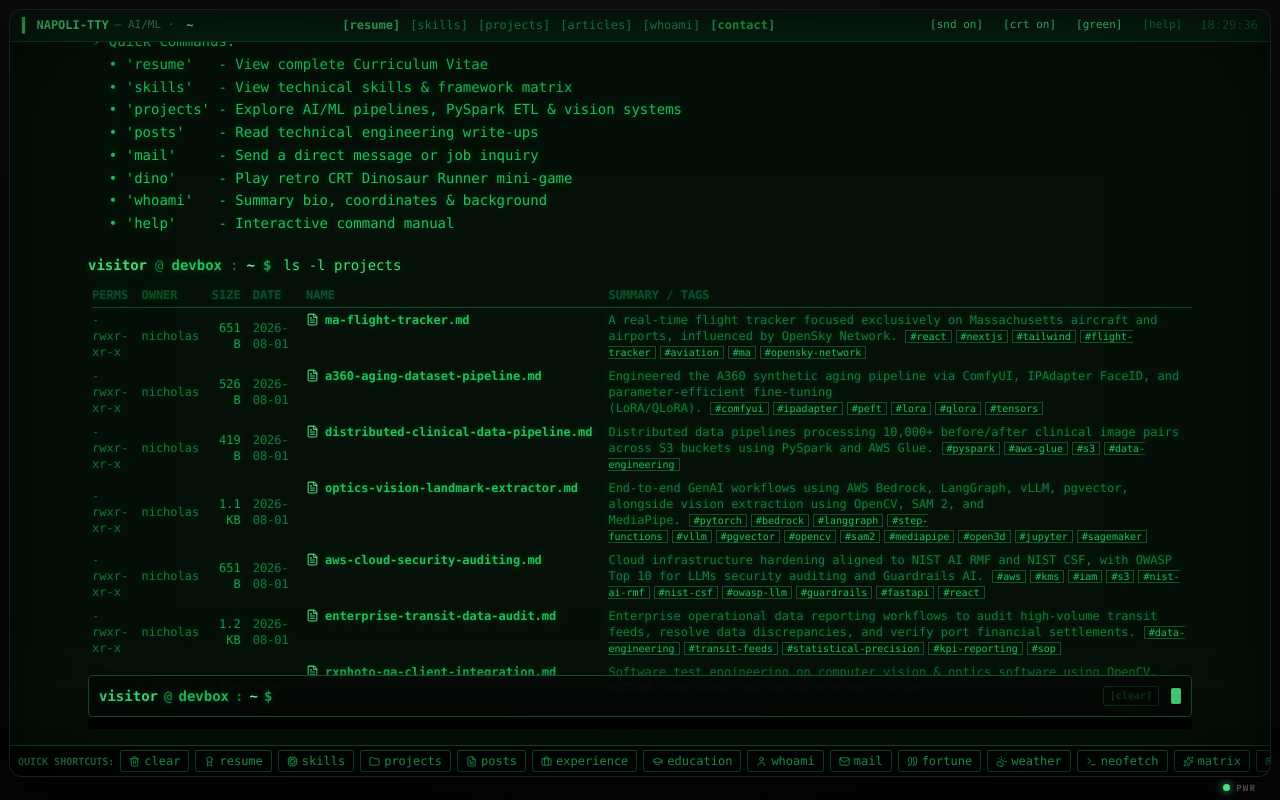
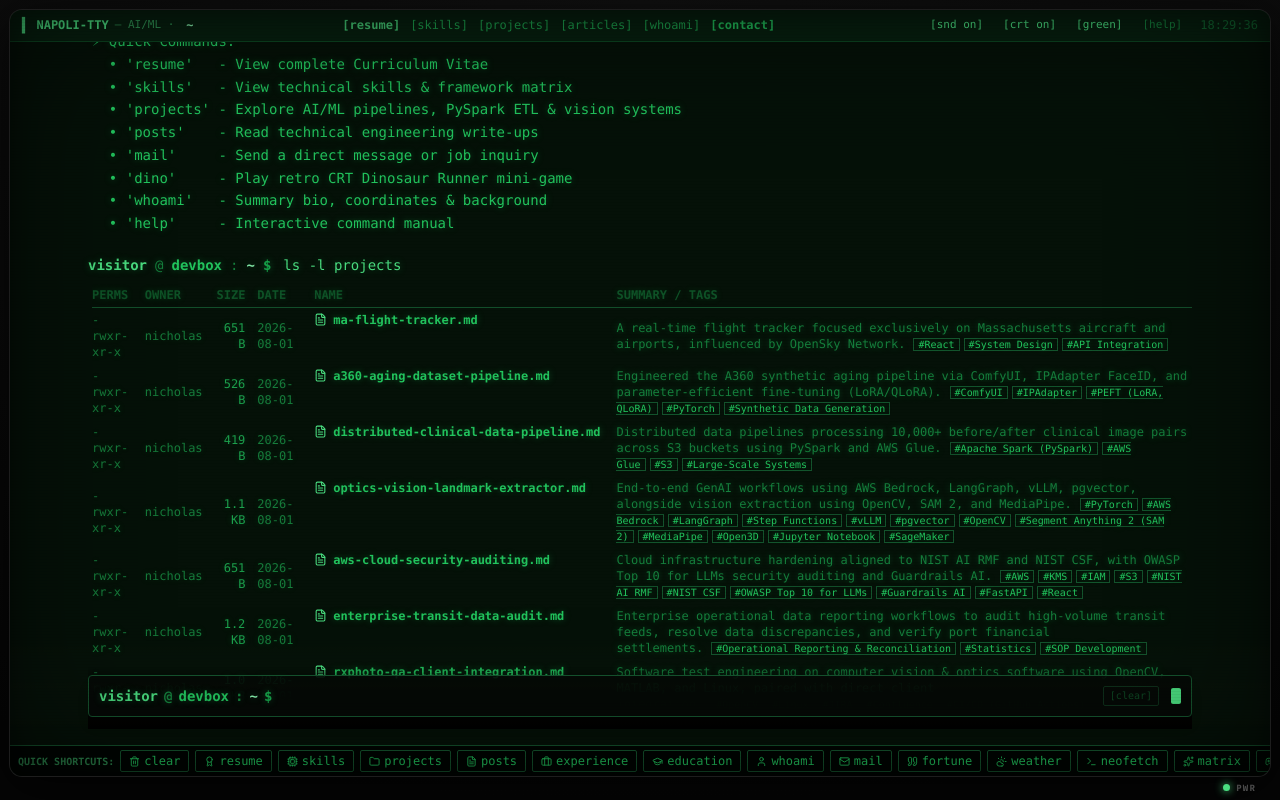
Before and after one commit to Cappuccino-san/TTY-Emulation.-Terminal-Style-dev-page, a React (Vite) app: page /config in a window 1280 px wide. Built offline with nearby package versions, Linux system fonts and the light colour scheme.

Commit message:
chore: align skills and tags with resume, add missing AWS services

```diff
--- a/src/vfs/fileSystem.ts
+++ b/src/vfs/fileSystem.ts
@@ -24,7 +24,7 @@ AI/ML Workflow & Systems Engineer specializing in Machine Learning, ML Model Dep
 ## Technical Skills
 - **Languages & Core**: Fluent in English and Italian, Python, SQL, TypeScript, JavaScript, HTML, CSS, Node.js, Bash, Linux, C++, Data Structures & Algorithms, Statistics
 - **AI/ML/LLM & GenAI**: PyTorch, AWS Bedrock, LangGraph, LlamaIndex, vLLM, TensorRT-LLM, PEFT (LoRA, QLoRA), pgvector, OpenCV, Segment Anything 2 (SAM 2), MediaPipe, InsightFace, IPAdapter, ComfyUI, Synthetic Data Generation, Open3D, PyTorch3D, Meta Llama, Qwen, DeepSeek, Mistral, Claude, OpenAI, Amazon Nova/Titan, Google Gemini
-- **Big Data, MLOps & Cloud**: AWS (SageMaker, S3, KMS, IAM, Glue, Bedrock, Step Functions, ECR, EKS, CloudWatch, Cognito), Jupyter Notebook, Apache Spark (PySpark), Docker, Terraform / AWS CDK, CI/CD (GitHub Actions), System Design, Large-Scale Systems
+- **Big Data, MLOps & Cloud**: AWS (SageMaker, EC2, S3, KMS, IAM, Glue, Bedrock, Lambda, Step Functions, ECR, EKS, CloudWatch, CloudFront, Route 53, DynamoDB, SNS, Cognito, Certificate Manager), Jupyter Notebook, Apache Spark (PySpark), Docker, Terraform / AWS CDK, CI/CD (GitHub Actions), System Design, Large-Scale Systems
 - **Software Engineering, Security & Ops**: Agile Software Development, Development Security Operations (DevSecOps), FastAPI, React, PostgreSQL, REST APIs, NIST AI RMF, NIST CSF, ISO/IEC 42001, OWASP Top 10 for LLMs, Guardrails AI, Model-Based Systems Engineering (MBSE), JIRA, Confluence, SOP Development, Operational Reporting & Reconciliation
 
 ---
@@ -71,8 +71,9 @@ TECHNICAL SKILLS
   (SAM 2), MediaPipe, InsightFace, IPAdapter, ComfyUI, Synthetic Data Generation,
   Open3D, PyTorch3D, Meta Llama, Qwen, DeepSeek, Mistral, Claude, OpenAI,
   Amazon Nova/Titan, Google Gemini
-• Big Data, MLOps & Cloud: AWS (SageMaker, S3, KMS, IAM, Glue, Bedrock, Step
-  Functions, ECR, EKS, CloudWatch, Cognito), Jupyter Notebook, Apache Spark
+• Big Data, MLOps & Cloud: AWS (SageMaker, EC2, S3, KMS, IAM, Glue, Bedrock,
+  Lambda, Step Functions, ECR, EKS, CloudWatch, CloudFront, Route 53,
+  DynamoDB, SNS, Cognito, Certificate Manager), Jupyter Notebook, Apache Spark
   (PySpark), Docker, Terraform / AWS CDK, CI/CD (GitHub Actions), System
   Design, Large-Scale Systems
 • Software Engineering, Security & Ops: Agile Software Development, Development
@@ -160,7 +161,7 @@ AI/ML Workflow & Systems Engineer specializing in Machine Learning, ML Model Dep
 ## TECHNICAL SKILLS
 - **Languages & Core**: Fluent in English and Italian, Python, SQL, TypeScript, JavaScript, HTML, CSS, Node.js, Bash, Linux, C++, Data Structures & Algorithms, Statistics
 - **AI/ML/LLM & GenAI**: PyTorch, AWS Bedrock, LangGraph, LlamaIndex, vLLM, TensorRT-LLM, PEFT (LoRA, QLoRA), pgvector, OpenCV, Segment Anything 2 (SAM 2), MediaPipe, InsightFace, IPAdapter, ComfyUI, Synthetic Data Generation, Open3D, PyTorch3D, Meta Llama, Qwen, DeepSeek, Mistral, Claude, OpenAI, Amazon Nova/Titan, Google Gemini
-- **Big Data, MLOps & Cloud**: AWS (SageMaker, S3, KMS, IAM, Glue, Bedrock, Step Functions, ECR, EKS, CloudWatch, Cognito), Jupyter Notebook, Apache Spark (PySpark), Docker, Terraform / AWS CDK, CI/CD (GitHub Actions), System Design, Large-Scale Systems
+- **Big Data, MLOps & Cloud**: AWS (SageMaker, EC2, S3, KMS, IAM, Glue, Bedrock, Lambda, Step Functions, ECR, EKS, CloudWatch, CloudFront, Route 53, DynamoDB, SNS, Cognito, Certificate Manager), Jupyter Notebook, Apache Spark (PySpark), Docker, Terraform / AWS CDK, CI/CD (GitHub Actions), System Design, Large-Scale Systems
 - **Software Engineering, Security & Ops**: Agile Software Development, Development Security Operations (DevSecOps), FastAPI, React, PostgreSQL, REST APIs, NIST AI RMF, NIST CSF, ISO/IEC 42001, OWASP Top 10 for LLMs, Guardrails AI, Model-Based Systems Engineering (MBSE), JIRA, Confluence, SOP Development, Operational Reporting & Reconciliation
 
 ---
@@ -223,7 +224,7 @@ export const SKILLS_JSON = `{
       "OpenAI", "Amazon Nova/Titan", "Google Gemini"
     ],
     "big_data_mlops_and_cloud": [
-      "AWS (SageMaker, S3, KMS, IAM, Glue, Bedrock, Step Functions, ECR, EKS, CloudWatch, Cognito)",
+      "AWS (SageMaker, EC2, S3, KMS, IAM, Glue, Bedrock, Lambda, Step Functions, ECR, EKS, CloudWatch, CloudFront, Route 53, DynamoDB, SNS, Cognito, Certificate Manager)",
       "Jupyter Notebook", "Apache Spark (PySpark)", "Docker", "Terraform / AWS CDK",
       "CI/CD (GitHub Actions)", "System Design", "Large-Scale Systems"
     ],
--- a/src/vfs/postsData.ts
+++ b/src/vfs/postsData.ts
@@ -16,7 +16,7 @@ export const BLOG_POSTS: BlogPost[] = [
     title: 'Tracking Massachusetts Airspace: Building a Real-Time Flight Radar',
     date: '2026-09-16',
     readTime: '4 min read',
-    tags: ['flight-tracker', 'real-time', 'opensky-network', 'api-integration', 'react'],
+    tags: ['React', 'System Design', 'API Integration'],
     summary: 'An overview of how I built the MA Flight Tracker, a localized radar system using OpenSky Network data for Massachusetts.',
     content: `# Tracking Massachusetts Airspace: Building a Real-Time Flight Radar
 
@@ -39,7 +39,7 @@ The next steps involve adding historical flight paths and predictive landing est
     title: 'Engineering Identity-Preserving Synthetic Datasets with Latent Diffusion & IPAdapter',
     date: '2026-08-14',
     readTime: '6 min read',
-    tags: ['genai', 'pytorch', 'comfyui', 'machine-learning', 'synthetic-data'],
+    tags: ['PyTorch', 'ComfyUI', 'IPAdapter', 'InsightFace', 'Synthetic Data Generation'],
     summary: 'Constructing deterministic age progression manifolds with IPAdapter FaceID, InsightFace embeddings, and custom latent trajectory interpolation.',
     content: `# Engineering Identity-Preserving Synthetic Datasets with Latent Diffusion & IPAdapter
 
@@ -98,7 +98,7 @@ To ensure reproducibility across batch pipelines:
     title: 'Architecting Distributed Big Data Pipelines for Multimodal Healthcare Records',
     date: '2026-07-28',
     readTime: '8 min read',
-    tags: ['pyspark', 'bigdata', 'aws-glue', 'data-engineering'],
+    tags: ['Apache Spark (PySpark)', 'AWS Glue', 'S3', 'Large-Scale Systems'],
     summary: 'How distributed PySpark transforms on AWS Glue cut multimodal ETL runtime by 68% across 10,000+ clinical records.',
     content: `# Architecting Distributed Big Data Pipelines for Multimodal Healthcare Records
 
@@ -172,7 +172,7 @@ def filter_and_transform_clinical_dataset(spark_df):
     title: 'Deterministic Optics: Combining MediaPipe, OpenCV, and 3D LiDAR Point Clouds',
     date: '2026-06-19',
     readTime: '7 min read',
-    tags: ['opencv', 'mediapipe', 'computer-vision', 'optics', 'lidar'],
+    tags: ['OpenCV', 'MediaPipe', 'Open3D'],
     summary: 'Sub-millimeter anatomical feature extraction, facial landmark alignment, and optical distortion calibration.',
     content: `# Deterministic Optics: Combining MediaPipe, OpenCV, and 3D LiDAR Point Clouds
 
@@ -245,7 +245,7 @@ By raycasting 2D landmark coordinates against the aligned 3D LiDAR point cloud,
     title: 'Hardening Production GenAI & SageMaker Workflows for NIST CSF Compliance',
     date: '2026-05-10',
     readTime: '5 min read',
-    tags: ['aws', 'security', 'mlops', 'sagemaker', 'nist-csf', 'iso-iec-42001'],
+    tags: ['AWS', 'SageMaker', 'NIST CSF', 'ISO/IEC 42001', 'CI/CD (GitHub Actions)'],
     summary: 'Implementing least-privilege IAM, KMS encryption keys, CloudWatch drift telemetry, and automated CI/CD security scanning.',
     content: `# Hardening Production GenAI & SageMaker Workflows for NIST CSF Compliance
 
@@ -299,7 +299,7 @@ Every pull request building Docker images for Amazon ECR triggers:
     title: 'Building Stateful Compound AI Workflows with LangGraph, AWS Bedrock & pgvector',
     date: '2026-08-28',
     readTime: '6 min read',
-    tags: ['genai', 'langgraph', 'bedrock', 'pgvector', 'vllm', 'nist-ai-rmf'],
+    tags: ['LangGraph', 'AWS Bedrock', 'pgvector', 'vLLM', 'NIST AI RMF', 'Guardrails AI'],
     summary: 'Designing stateful agentic workflows with deterministic fallback routing, tool calling, self-correction loops, and Guardrails AI sanitization.',
     content: `# Building Stateful Compound AI Workflows with LangGraph, AWS Bedrock & pgvector
 
--- a/src/vfs/projectsData.ts
+++ b/src/vfs/projectsData.ts
@@ -18,7 +18,7 @@ export const PROJECTS: Project[] = [
     name: 'MA Flight Tracker',
     status: 'ACTIVE',
     stars: 0,
-    tags: ['react', 'nextjs', 'tailwind', 'flight-tracker', 'aviation', 'ma', 'opensky-network'],
+    tags: ['React', 'System Design', 'API Integration'],
     repo: 'https://github.com/cappuccino-san/MAFlightTracker',
     summary: 'A real-time flight tracker focused exclusively on Massachusetts aircraft and airports, influenced by OpenSky Network.',
     description: `# MA Flight Tracker\n\n**Role**: Full Stack Engineer\n**Stack**: React, Next.js, Tailwind, Mapping APIs, OpenSky Network\n\n---\n\n## Systems & Technical Implementation\n- **Real-Time Aviation Tracking**: Engineered a real-time flight tracker focused solely on Massachusetts airspace, integrating live aviation telemetry data.\n- **OpenSky Network Integration**: Leveraged OpenSky Network APIs to parse and render live flight data onto interactive maps, reducing payload size by geofencing coordinates.\n- **Optimized Rendering**: Dynamically interpolates aircraft state vectors (altitude, velocity, callsign) to create a smooth, radar-like tracking experience.`
@@ -29,7 +29,7 @@ export const PROJECTS: Project[] = [
     name: 'A360 Synthetic Aging Pipeline',
     status: 'ACTIVE',
     stars: 340,
-    tags: ['comfyui', 'ipadapter', 'peft', 'lora', 'qlora', 'tensors'],
+    tags: ['ComfyUI', 'IPAdapter', 'PEFT (LoRA, QLoRA)', 'PyTorch', 'Synthetic Data Generation'],
     repo: 'https://github.com/cappuccino-san/a360-aging-pipeline',
     demo: 'https://linkedin.com/in/nicholas-napoli476',
     summary: 'Engineered the A360 synthetic aging pipeline via ComfyUI, IPAdapter FaceID, and parameter-efficient fine-tuning (LoRA/QLoRA).',
@@ -41,7 +41,7 @@ export const PROJECTS: Project[] = [
     name: 'Distributed Clinical Data Pipeline',
     status: 'SHIPPED',
     stars: 215,
-    tags: ['pyspark', 'aws-glue', 's3', 'data-engineering'],
+    tags: ['Apache Spark (PySpark)', 'AWS Glue', 'S3', 'Large-Scale Systems'],
     repo: 'https://github.com/cappuccino-san/clinical-etl-spark',
     summary: 'Distributed data pipelines processing 10,000+ before/after clinical image pairs across S3 buckets using PySpark and AWS Glue.',
     description: `# Distributed Clinical Data Pipeline\n\n**Role**: AI/ML Workflow Engineer | Aesthetic360\n**Stack**: PySpark, AWS Glue, Amazon S3, Big Data\n\n---\n\n## Systems & Technical Implementation\n- **Distributed Data Pipelines**: Architected distributed data pipelines leveraging Big Data technologies (PySpark, AWS Glue) to process, clean, and transform 10,000+ before/after clinical image pairs across S3 buckets and real-time data.`
@@ -52,7 +52,7 @@ export const PROJECTS: Project[] = [
     name: 'Compound GenAI & Optics Vision Landmark Extractor',
     status: 'ACTIVE',
     stars: 480,
-    tags: ['pytorch', 'bedrock', 'langgraph', 'step-functions', 'vllm', 'pgvector', 'opencv', 'sam2', 'mediapipe', 'open3d', 'jupyter', 'sagemaker'],
+    tags: ['PyTorch', 'AWS Bedrock', 'LangGraph', 'Step Functions', 'vLLM', 'pgvector', 'OpenCV', 'Segment Anything 2 (SAM 2)', 'MediaPipe', 'Open3D', 'Jupyter Notebook', 'SageMaker'],
     repo: 'https://github.com/cappuccino-san/optics-vision-extractor',
     summary: 'End-to-end GenAI workflows using AWS Bedrock, LangGraph, vLLM, pgvector, alongside vision extraction using OpenCV, SAM 2, and MediaPipe.',
     description: `# Compound GenAI & Optics Vision Landmark Extractor\n\n**Role**: AI/ML Workflow Engineer | Aesthetic360\n**Stack**: AWS Bedrock, LangGraph, vLLM, pgvector, PyTorch, OpenCV, SAM 2, MediaPipe, Open3D\n\n---\n\n## Systems & Technical Implementation\n- **End-to-End GenAI Workflows**: Owned software application development and training pipelines for end-to-end GenAI workflows and agentic systems for clinical photo processing (cropping, upscaling, enhancement, background removal) using AWS Bedrock, LangGraph, and Step Functions, with per-stage validation checks gating each pipeline step.\n- **Real-Time Inference & Vector Retrieval**: Evaluated real-time inference stacks for background-removal pipelines — vLLM serving models including Amazon Titan and Stability AI, paired with pgvector hybrid search over S3 data, versus HuggingFace tooling — with retrieval supplying project context for clinical workflows.\n- **Optics-Aligned Feature Extraction & Boundary Tracking**: Built deterministic vision validation and optics-aligned feature extraction pipelines using PyTorch, OpenCV, SAM 2, and MediaPipe for landmark boundary tracking and 3D LiDAR point cloud registration (Open3D).`
@@ -63,7 +63,7 @@ export const PROJECTS: Project[] = [
     name: 'AWS Cloud Security & AI Auditing Workflow',
     status: 'SHIPPED',
     stars: 190,
-    tags: ['aws', 'kms', 'iam', 's3', 'nist-ai-rmf', 'nist-csf', 'owasp-llm', 'guardrails', 'fastapi', 'react'],
+    tags: ['AWS', 'KMS', 'IAM', 'S3', 'NIST AI RMF', 'NIST CSF', 'OWASP Top 10 for LLMs', 'Guardrails AI', 'FastAPI', 'React'],
     repo: 'https://github.com/cappuccino-san/mlops-drift-sentinel',
     summary: 'Cloud infrastructure hardening aligned to NIST AI RMF and NIST CSF, with OWASP Top 10 for LLMs security auditing and Guardrails AI.',
     description: `# AWS Cloud Security & AI Auditing Workflow\n\n**Role**: AI/ML Workflow Engineer | Aesthetic360\n**Stack**: AWS (IAM, KMS, S3), NIST AI RMF, NIST CSF, OWASP Top 10 for LLMs, Guardrails AI, FastAPI, React\n\n---\n\n## Systems & Technical Implementation\n- **AWS Infrastructure Hardening**: Hardened AWS cloud infrastructure with IAM least-privilege policies, KMS envelope encryption, and S3 controls aligned to NIST AI RMF, NIST CSF, and defense-in-depth design principles.\n- **AI Security Auditing**: Conducted security auditing adhering to OWASP Top 10 for LLMs; implemented Guardrails AI input/output checks across full-stack FastAPI and React applications.`
@@ -74,7 +74,7 @@ export const PROJECTS: Project[] = [
     name: 'Enterprise Operational Data Engineering & Audit Workflow',
     status: 'SHIPPED',
     stars: 175,
-    tags: ['data-engineering', 'transit-feeds', 'statistical-precision', 'kpi-reporting', 'sop'],
+    tags: ['Operational Reporting & Reconciliation', 'Statistics', 'SOP Development'],
     repo: 'https://github.com/cappuccino-san/transit-data-audit',
     summary: 'Enterprise operational data reporting workflows to audit high-volume transit feeds, resolve data discrepancies, and verify port financial settlements.',
     description: `# Enterprise Operational Data Engineering & Audit Workflow\n\n**Role**: Sales Relationship Coordinator | BOC International\n**Stack**: Operational Data Reporting, Transit Feeds, KPI Reporting, Statistical Reconciliation, SOP Development\n\n---\n\n## Systems & Technical Implementation\n- **High-Volume Transit Audit & Reconciliation**: Ran operational data reporting workflows to audit high-volume transit feeds, resolve data discrepancies, and verify port financial settlements for enterprise clients with strict statistical precision.\n- **Enterprise Client KPI Reporting**: Owned daily, weekly, and monthly transit Key Performance Indicators reporting across enterprise client portfolios, ensuring Service-Level Agreement adherence and automated data delivery for logistics operations.\n- **Strategic Route Research**: Conducted lane feasibility and trade route research across foreign and domestic logistics partners, synthesizing market intelligence to guide strategic routing and business expansion.\n- **Operational SOPs & Payment Settlements**: Standardized account tracking systems, operational SOPs, and inbound port container payment settlements, serving as primary escalation point for client inquiry resolution.`
@@ -85,7 +85,7 @@ export const PROJECTS: Project[] = [
     name: 'Computer Vision Test Engineering & Client Integration',
     status: 'SHIPPED',
     stars: 160,
-    tags: ['opencv', 'matlab', 'linux', 'jira', 'confluence', 'cicd', 'owasp', 'client-integration'],
+    tags: ['OpenCV', 'Linux', 'JIRA', 'Confluence', 'CI/CD (GitHub Actions)'],
     repo: 'https://github.com/cappuccino-san/cv-qa-integration',
     summary: 'Software test engineering on computer vision & optics software using OpenCV, MATLAB, and Linux, paired with direct client integration.',
     description: `# Computer Vision Test Engineering & Client Integration\n\n**Role**: Project Liaison / QA & Integration | Rx Photo\n**Stack**: OpenCV, MATLAB, Linux, JIRA, Confluence, CI/CD, OWASP, Client Workflow Troubleshooting\n\n---\n\n## Systems & Technical Implementation\n- **Software Test Engineering & Defect Isolation**: Executed software test engineering, automated defect isolation, and requirements management (JIRA, Confluence) on computer vision & optics software using OpenCV, MATLAB, and Linux, accelerating engineering patch cycles.\n- **CI/CD & OWASP Vulnerability Assessments**: Supported executive engineering initiatives and model-based systems engineering alignments through Cross-Functional Collaboration, conducting CI/CD configuration and OWASP vulnerability assessments across production software source code.\n- **Enterprise Client Workflow Troubleshooting**: Interfaced directly with enterprise clients via phone to validate credit card processing workflows, troubleshoot integration blockers, and train end users on core software functionality.`
```
